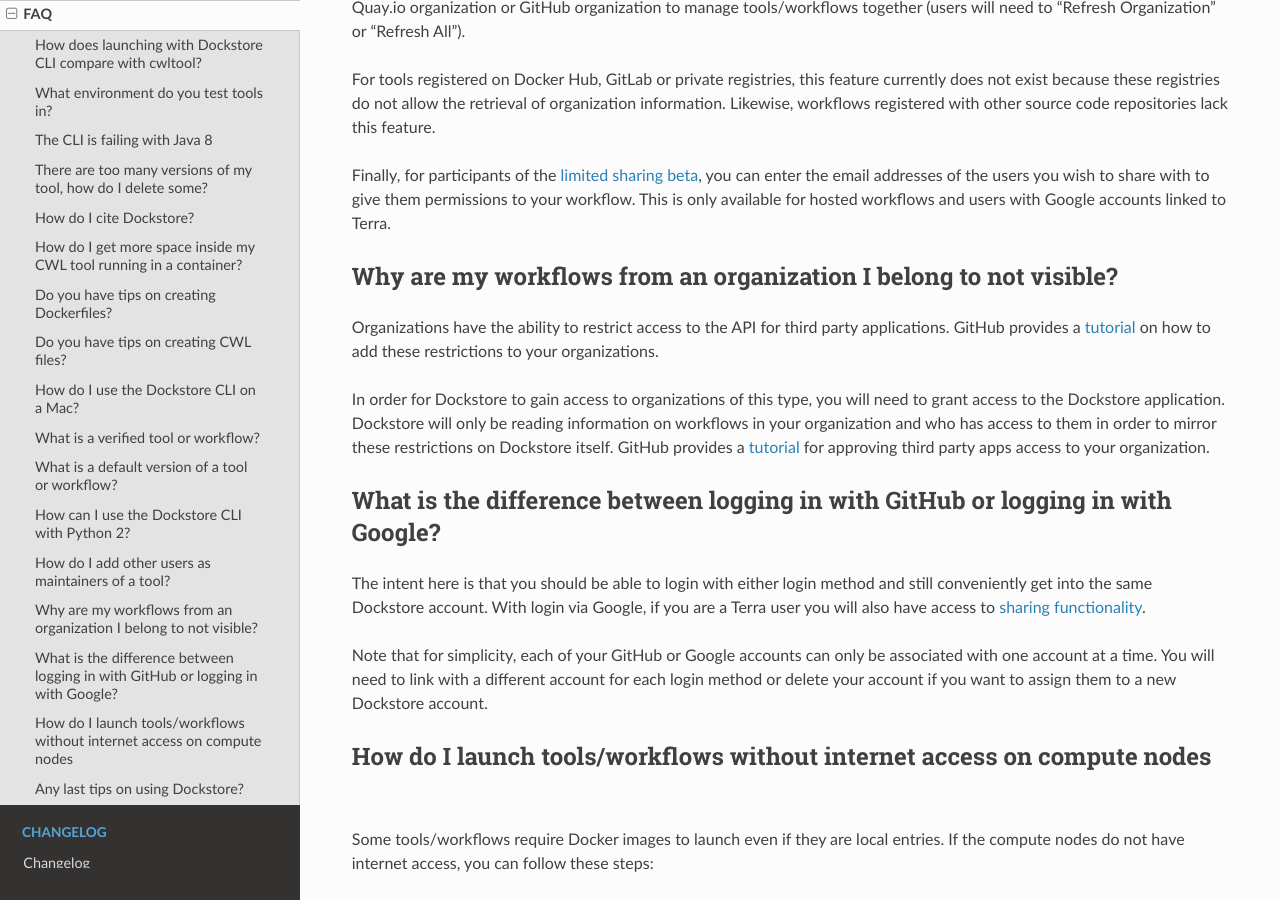
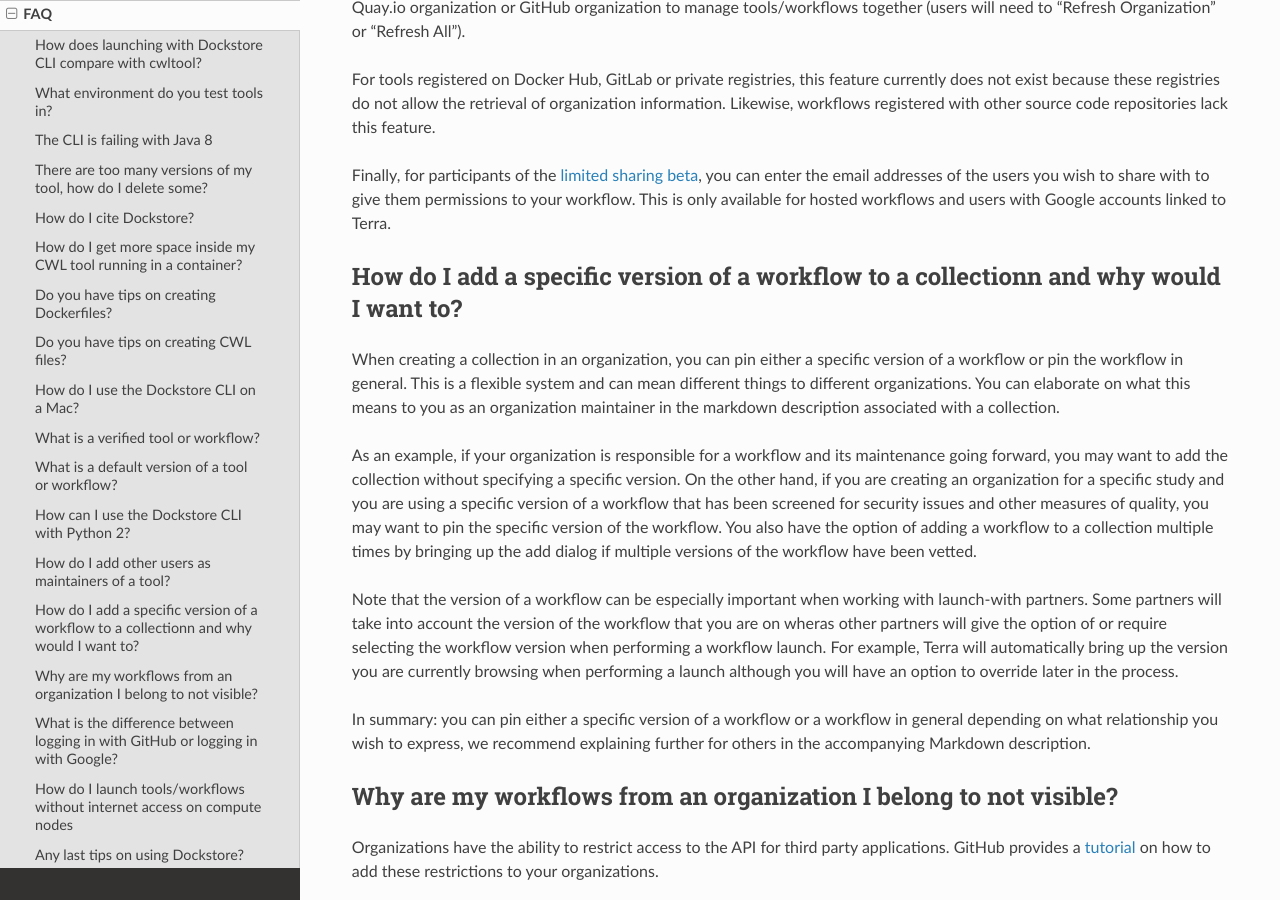
Before and after one commit to dockstore/dockstore-documentation, a Sphinx documentation site: the page built from docs/faq.rst, in a window 1280 px wide and 900 px high, scrolled down 4306 px. Built offline with Sphinx 7.4.7 and the Read the Docs theme 2.0.0, drawn with Linux system fonts in a browser that asks for light colours.

Commit message:
Update faq.rst

```diff
--- a/docs/faq.rst
+++ b/docs/faq.rst
@@ -256,6 +256,18 @@
 to your workflow. This is only available for hosted workflows and users
 with Google accounts linked to Terra.
 
+How do I add a specific version of a workflow to a collectionn and why would I want to?
+------------------------------------------------
+
+When creating a collection in an organization, you can pin either a specific version of a workflow or pin the workflow in general. This is a flexible system and can mean different things to different organizations. You can elaborate on what this means to you as an organization maintainer in the markdown description associated with a collection.
+
+As an example, if your organization is responsible for a workflow and its maintenance going forward, you may want to add the collection without specifying a specific version. On the other hand, if you are creating an organization for a specific study and you are using a specific version of a workflow that has been screened for security issues and other measures of quality, you may want to pin the specific version of the workflow. You also have the option of adding a workflow to a collection multiple times by bringing up the add dialog if multiple versions of the workflow have been vetted.
+
+Note that the version of a workflow can be especially important when working with launch-with partners. Some partners will take into account the version of the workflow that you are on wheras other partners will give the option of or require selecting the workflow version when performing a workflow launch. For example, Terra will automatically bring up the version you are currently browsing when performing a launch although you will have an option to override later in the process.
+
+In summary: you can pin either a specific version of a workflow or a workflow in general depending on what relationship you wish to express, we recommend explaining further for others in the accompanying Markdown description.
+
+
 Why are my workflows from an organization I belong to not visible?
 ------------------------------------------------------------------
 
```
